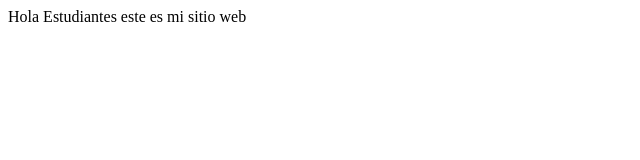
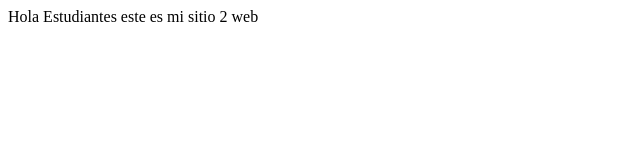
Before and after one commit to cerch70/proyectoDemoPre, a plain HTML site: page index.html in a window 1280 px wide. Shown: the full height of the page, 0-640 px from the left. Drawn offline with Linux system fonts and the light colour scheme.

Commit message:
cambios agregados a sitio

```diff
--- a/index.html
+++ b/index.html
@@ -7,6 +7,6 @@
     <title>Hola Mundo</title>
 </head>
 <body>
-    Hola Estudiantes este es mi sitio web
+    Hola Estudiantes este es mi sitio 2 web
 </body>
 </html>
```
